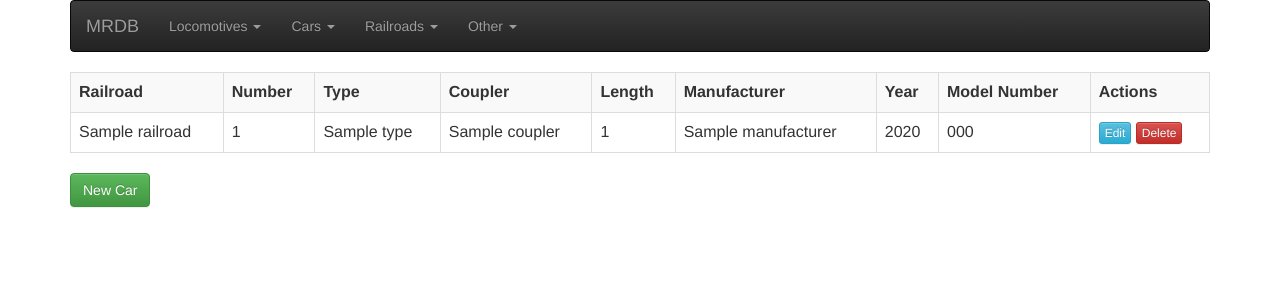
After one commit to bkeifer/MRDB, a Django app: template inventory/templates/carList.html in a window 1280 px wide. The commit adds this page. Shown: the top 300 px of the page. Run offline with Django 3.2, Linux system fonts and the light colour scheme; the template is opened without the code that fills it: most values are stand-ins (such as "Sample title", 1, 10 or a date in 2020); some libraries are stand-ins or nearby versions.

Commit message:
Add support for ‘Car’ model.

```diff
--- a/inventory/models.py
+++ b/inventory/models.py
@@ -12,7 +12,7 @@ class Railroad(models.Model):
         db_table = "railroad"
         ordering = ["name"]
     def __str__(self):
-        return self.name
+        return self.mark + " - " + self.name
 
 
 class Manufacturer(models.Model):
--- /dev/null
+++ b/inventory/templates/carList.html
@@ -0,0 +1,42 @@
+{% extends "include/base.html" %}
+
+{% block title %}All Cars{% endblock %}
+
+{% block content %}
+
+{% if carList %}
+    <table class="table table-striped table-bordered">
+        <tr>
+            <th>Railroad</th>
+            <th>Number</th>
+            <th>Type</th>
+            <th>Coupler</th>
+            <th>Length</th>
+            <th>Manufacturer</th>
+            <th>Year</th>
+            <th>Model Number</th>
+            <th>Actions</th>
+        </tr>
+        {% for car in carList %}
+        <tr>
+          <td>{{ car.railroad }}</td>
+          <td>{{ car.number }}</td>
+          <td>{{ car.type }}</td>
+          <td>{{ car.coupler }}</td>
+          <td>{{ car.length }}</td>
+          <td>{{ car.manufacturer }}</td>
+          <td>{{ car.year }}</td>
+          <td>{{ car.modelnumber }}</td>
+            <td>
+                <a class="btn btn-xs btn-info" href="/car/{{car.id}}/edit">Edit</a>
+                <a class="btn btn-xs btn-danger" href="/car/{{car.id}}/delete">Delete</a>
+            </td>
+        </tr>
+        {% endfor %}
+    </table>
+{% else %}
+    <p>No cars created.</p>
+{% endif %}
+<a class="btn btn-success" href="/car/create">New Car</a>
+<p>
+{% endblock %}
--- a/inventory/templates/include/nav.html
+++ b/inventory/templates/include/nav.html
@@ -24,6 +24,13 @@
           </ul>
       </li>
       <li class="dropdown">
+          <a href="#" class="dropdown-toggle" data-toggle="dropdown">Cars <span class="caret"></span></a>
+          <ul class="dropdown-menu" role="menu">
+            <li><a href="/car/list">List</a></li>
+            <li><a href="/car/create">Create</a></li>
+          </ul>
+      </li>
+      <li class="dropdown">
           <a href="#" class="dropdown-toggle" data-toggle="dropdown">Railroads <span class="caret"></span></a>
           <ul class="dropdown-menu" role="menu">
             <li><a href="/railroad/list">List</a></li>
--- a/inventory/urls.py
+++ b/inventory/urls.py
@@ -4,6 +4,11 @@ from . import views
 
 urlpatterns = [
     url(r'^$', views.index, name='index'),
+
+    url(r'^car/list/$', views.car_list, name='car_list'),
+    url(r'^car/create/$', views.car_create, name='car_create'),
+    url(r'^car/(?P<car_id>[0-9]+)/edit/$', views.car_edit, name='car_edit'),
+    url(r'^car/(?P<car_id>[0-9]+)/delete/$', views.car_delete, name='car_delete'),
 
     url(r'^cartype/list/$', views.cartype_list, name='cartype_list'),
     url(r'^cartype/create/$', views.cartype_create, name='cartype_create'),
```
Also changed, not shown: inventory/forms.py (+9 -2 lines), inventory/templates/carEdit.html (added, +12 -0 lines), inventory/views.py (+54 -2 lines).
